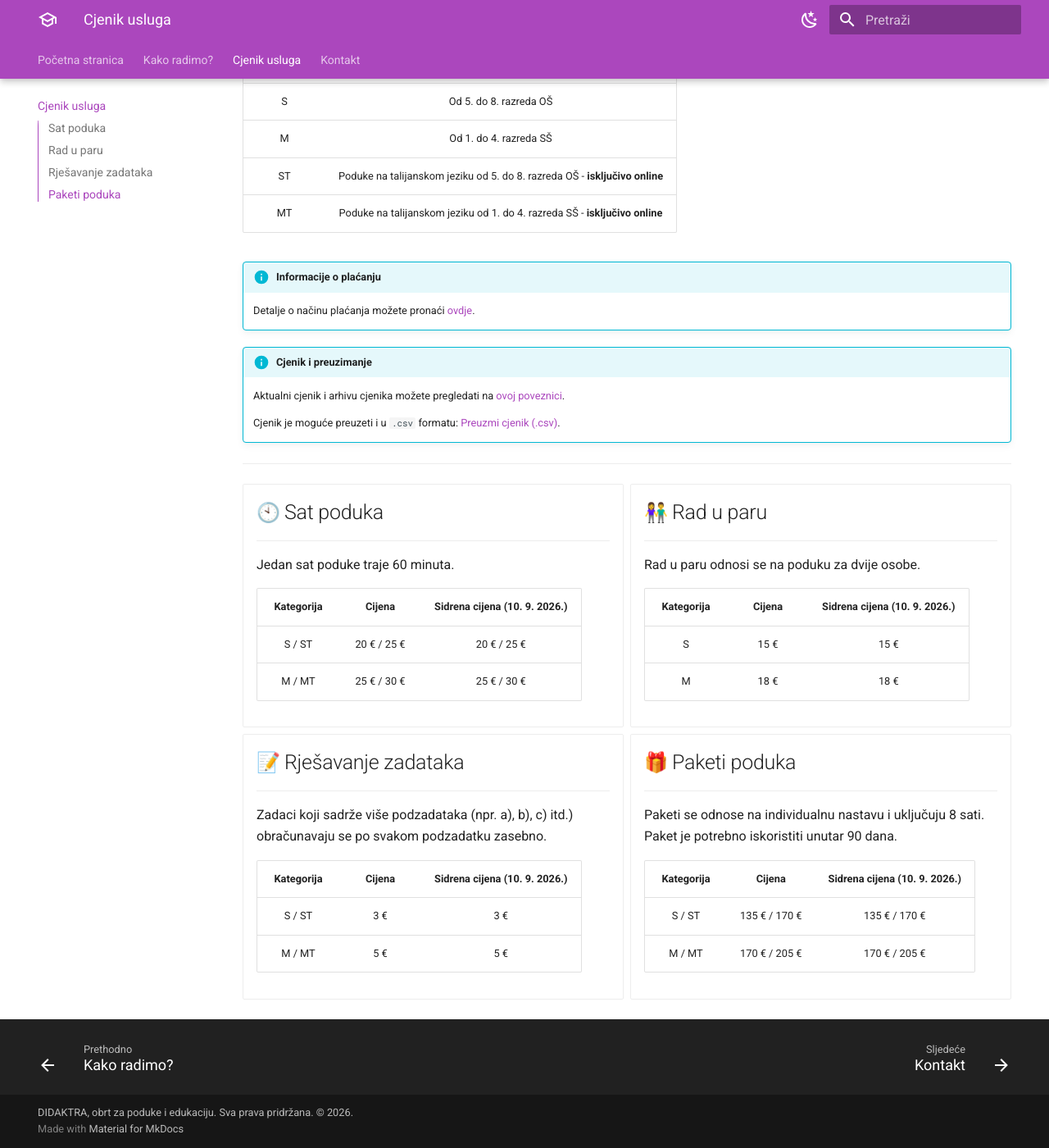
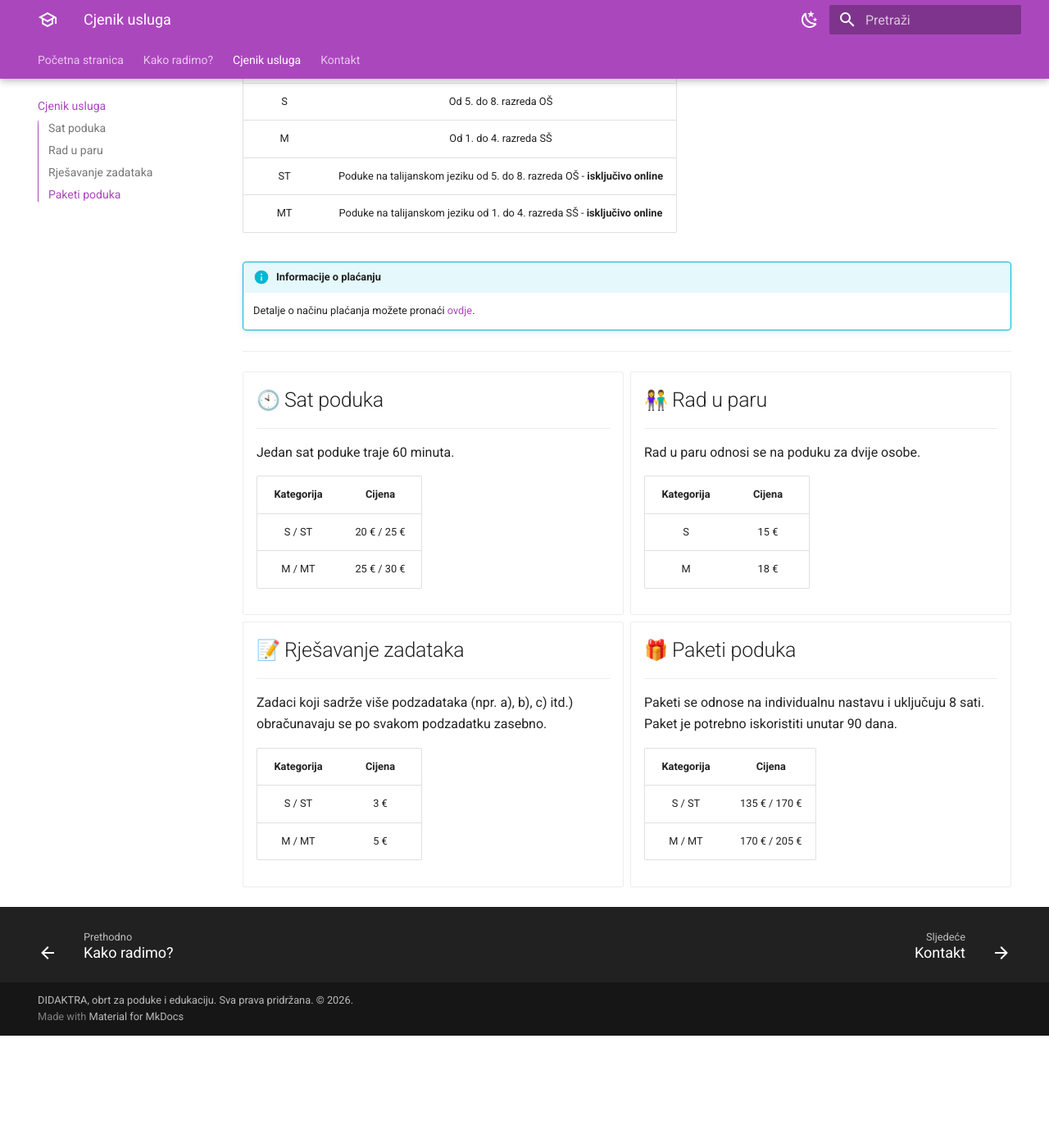
Before and after one commit to didaktra/didaktra.github.io, an MkDocs documentation site: the page built from docs/cjenik.md, in a window 1280 px wide and 1400 px high, scrolled down 214 px. Shown: the whole window at 82% size. Built offline with MkDocs 1.6.1 and Material for MkDocs 9.7.7, drawn with Linux system fonts in a browser that asks for light colours; emoji names are drawn with the system emoji font; after the commit the page ends 1477 px from its top, so only the background shows below that.

Commit message:
correction

```diff
--- a/docs/cjenik.md
+++ b/docs/cjenik.md
@@ -15,11 +15,11 @@ Cijene su organizirane prema tablici:
 
     Detalje o načinu plaćanja možete pronaći [ovdje](./placanje.md).
 
-!!! info "Cjenik i preuzimanje"
+<!-- !!! info "Cjenik i preuzimanje"
 
     Aktualni cjenik i arhivu cjenika možete pregledati na [ovoj poveznici](https://app.fira.finance/api/v1/public/price-list/LfxhowbfYqERIdHCjU7BxkuacNERTVKk).
 
-    Cjenik je moguće preuzeti i u `.csv` formatu: [Preuzmi cjenik (.csv)](https://app.fira.finance/api/v1/public/price-list/LfxhowbfYqERIdHCjU7BxkuacNERTVKk/cjenik.csv).
+    Cjenik je moguće preuzeti i u `.csv` formatu: [Preuzmi cjenik (.csv)](https://app.fira.finance/api/v1/public/price-list/LfxhowbfYqERIdHCjU7BxkuacNERTVKk/cjenik.csv).-->
 
 ---
 
@@ -31,10 +31,10 @@ Cijene su organizirane prema tablici:
 
     Jedan sat poduke traje 60 minuta.
 
-    | Kategorija | Cijena | Sidrena cijena (10. 9. 2026.) |
-    | :--------: | :----: | :-----------------------------: |
-    | S / ST | 20 € / 25 € | 20 € / 25 € |
-    | M / MT | 25 € / 30 € | 25 € / 30 € |
+    | Kategorija | Cijena |
+    | :--------: | :----: |
+    | S / ST | 20 € / 25 € |
+    | M / MT | 25 € / 30 € |
 
 -   ## :couple: Rad u paru
 
@@ -42,10 +42,10 @@ Cijene su organizirane prema tablici:
 
     Rad u paru odnosi se na poduku za dvije osobe.
 
-    | Kategorija | Cijena | Sidrena cijena (10. 9. 2026.) |
-    | :--------: | :----: | :-----------------------------: |
-    | S | 15 € | 15 € |
-    | M | 18 € | 18 € |
+    | Kategorija | Cijena |
+    | :--------: | :----: |
+    | S | 15 € |
+    | M | 18 € |
 
 -   ## :pencil: Rješavanje zadataka
 
@@ -53,10 +53,10 @@ Cijene su organizirane prema tablici:
 
     Zadaci koji sadrže više podzadataka (npr. a), b), c) itd.) obračunavaju se po svakom podzadatku zasebno.
 
-    | Kategorija | Cijena | Sidrena cijena (10. 9. 2026.) |
-    | :--------: | :----: | :-----------------------------: |
-    | S / ST | 3 € | 3 € |
-    | M / MT | 5 € | 5 € |
+    | Kategorija | Cijena |
+    | :--------: | :----: |
+    | S / ST | 3 € |
+    | M / MT | 5 € |
 
 -   ## :gift: Paketi poduka
 
@@ -64,9 +64,9 @@ Cijene su organizirane prema tablici:
 
     Paketi se odnose na individualnu nastavu i uključuju 8 sati. Paket je potrebno iskoristiti unutar 90 dana.
 
-    | Kategorija | Cijena | Sidrena cijena (10. 9. 2026.) |
-    | :--------: | :----: | :-----------------------------: |
-    | S / ST | 135 € / 170 € | 135 € / 170 € |
-    | M / MT | 170 € / 205 € | 170 € / 205 € |
+    | Kategorija | Cijena |
+    | :--------: | :----: |
+    | S / ST | 135 € / 170 € |
+    | M / MT | 170 € / 205 € |
 
 </div>
```
